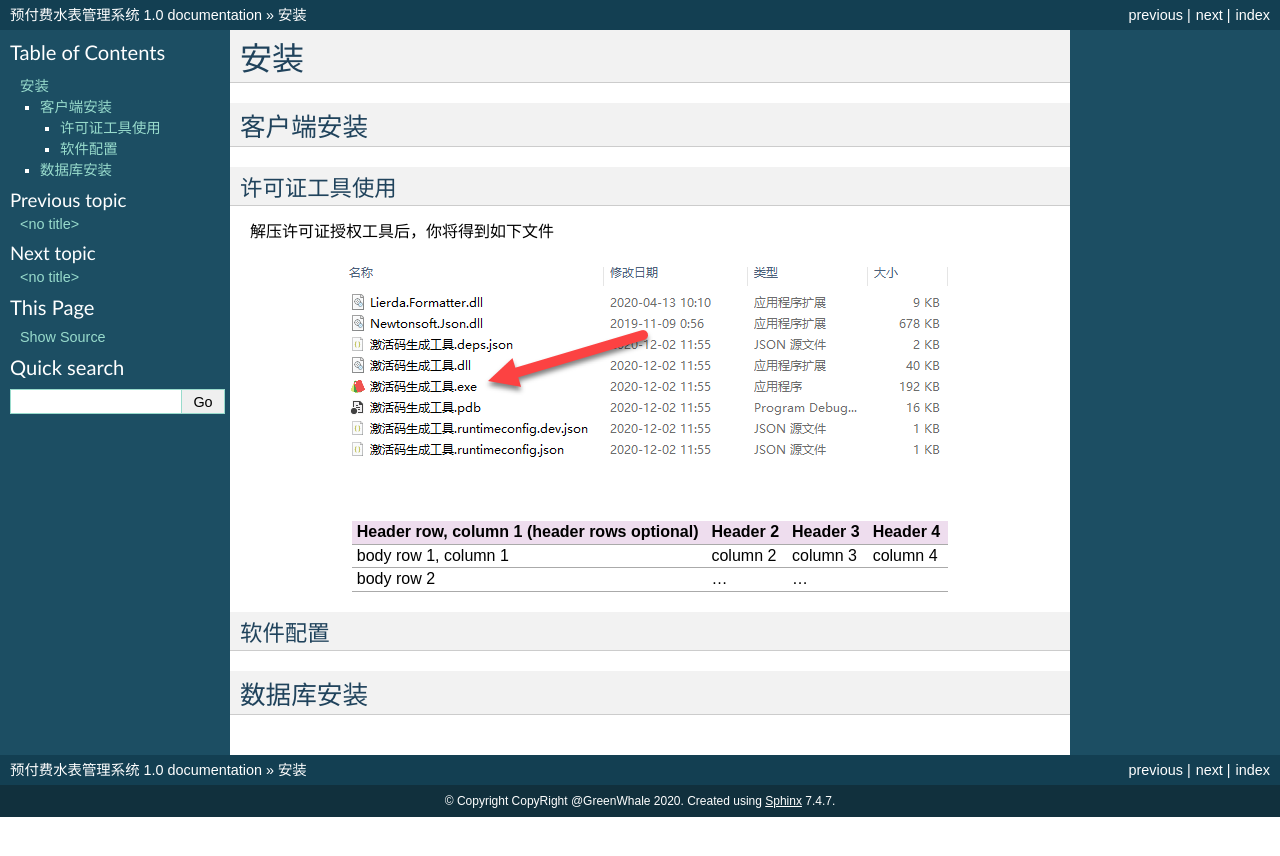
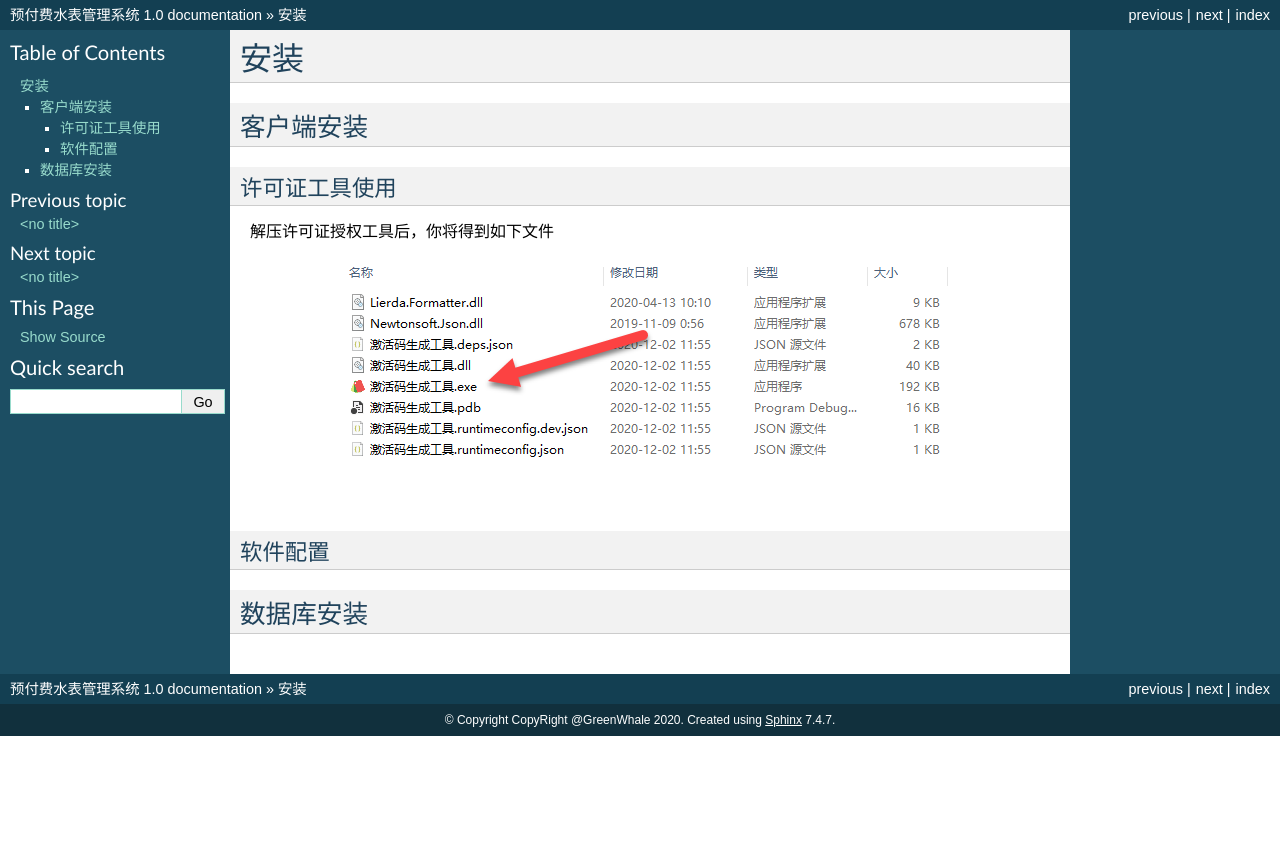
Before and after one commit to Witchie/Doc-PrepaidWaterMeterSystem, a Sphinx documentation site: the page built from docs/installation.rst, in a window 1280 px wide. Shown: the top 856 px of the page. Built offline with Sphinx 7.4.7, drawn with Linux system fonts in a browser that asks for light colours.

Commit message:
删除表格

```diff
--- a/docs/installation.rst
+++ b/docs/installation.rst
@@ -12,14 +12,6 @@
 
 .. figure:: img/keytool1.png
 
-+------------------------+------------+----------+----------+
-| Header row, column 1   | Header 2   | Header 3 | Header 4 |
-| (header rows optional) |            |          |          |
-+========================+============+==========+==========+
-| body row 1, column 1   | column 2   | column 3 | column 4 |
-+------------------------+------------+----------+----------+
-| body row 2             | ...        | ...      |          |
-+------------------------+------------+----------+----------+
 
 软件配置
 ~~~~~~~~~~~~~~~
```
